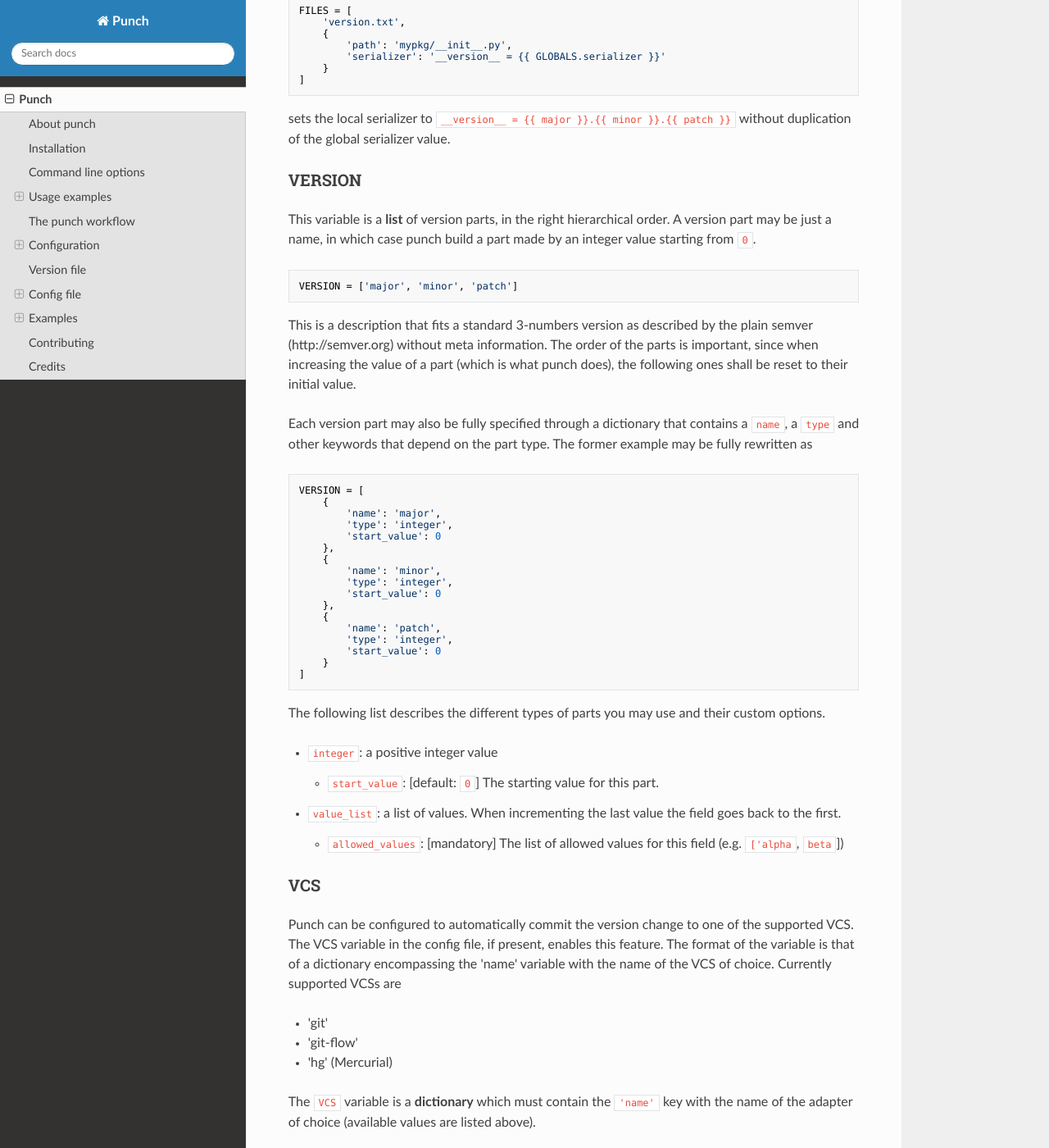
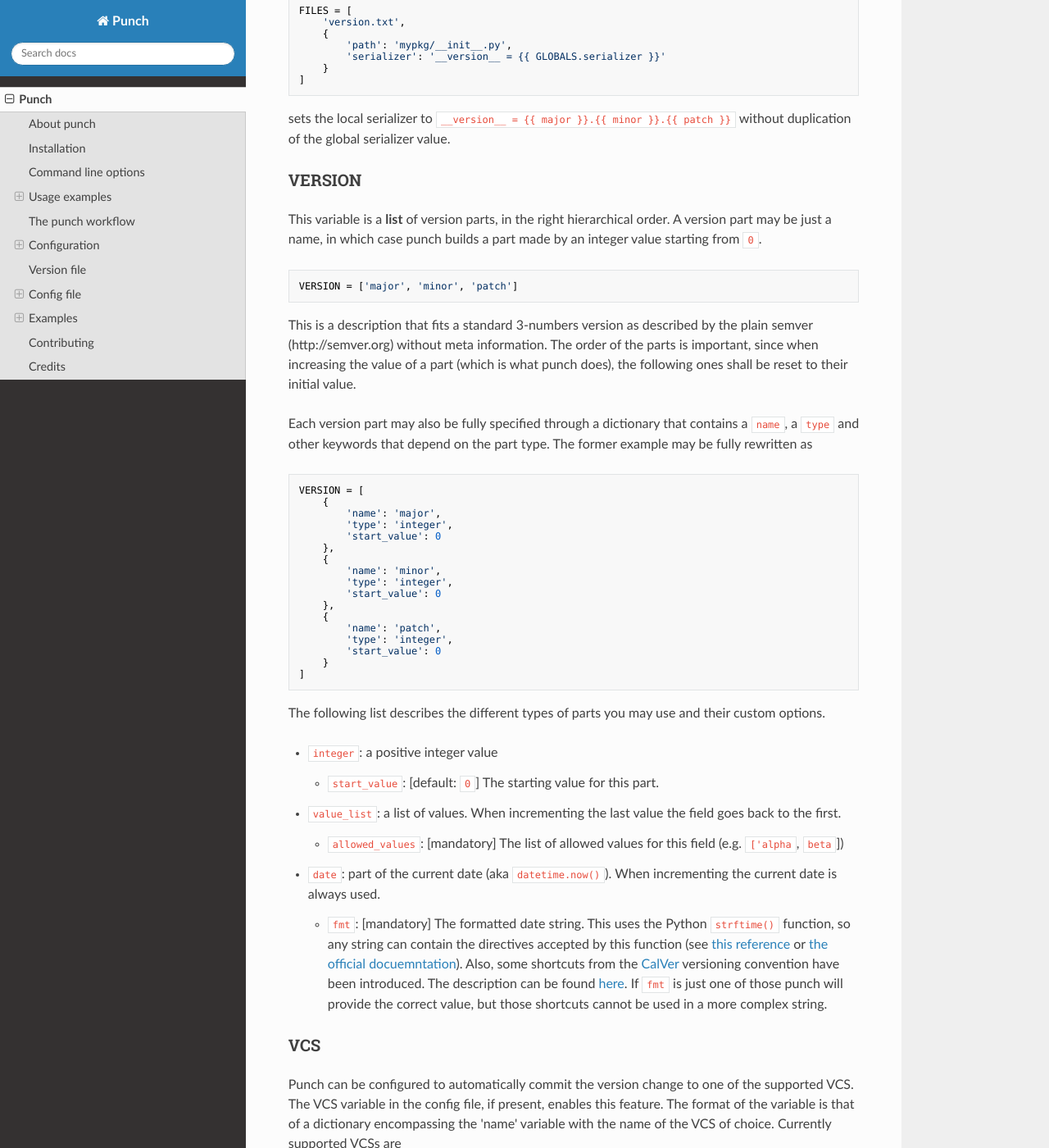
Before and after one commit to lgiordani/punch, an MkDocs documentation site: the page built from docs/index.md, in a window 1280 px wide and 1400 px high, scrolled down 6552 px. Shown: the whole window at 82% size. Built offline with MkDocs 1.6.1, drawn with Linux system fonts in a browser that asks for light colours; nearby versions of some CDN libraries; some of the changed text lies outside the part shown.

Commit message:
Added documentation for Date version part

````diff
--- a/docs/index.md
+++ b/docs/index.md
@@ -9,9 +9,7 @@ Update your version while having a drink
 
 Punch is a configurable version updater, and you can use to automate the management of your project's version number.
 
-Punch stores the version of your project in its own file. Each time you need to update it, Punch runs through the configured
- files and replaces the old version with the new one. Additionally, Punch may also automatically commit the version change
- on your VCS of choice.
+Punch stores the version of your project in its own file. Each time you need to update it, Punch runs through the configured files and replaces the old version with the new one. Additionally, Punch may also automatically commit the version change on your VCS of choice.
 
 ## Installation
 
@@ -21,15 +19,13 @@ Punch is available for both Python 2 and Python 3 through pip. Just create a vir
 pip install punch.py
 ```
 
-To start working with Punch you need a configuration file and a version file. You may ask Punch to create the two files for you with
- reasonable starting values with the flag `--init`
+To start working with Punch you need a configuration file and a version file. You may ask Punch to create the two files for you with reasonable starting values with the flag `--init`
 
 ``` sh
 punch --init
 ```
 
-which will create the `punch_config.py` and `punch_version.py` files in the current directory. These names are used by default
-by Punch, but you may change them (see later).
+which will create the `punch_config.py` and `punch_version.py` files in the current directory. These names are used by default by Punch, but you may change them (see later).
 
 ## Command line options
 
@@ -275,7 +271,7 @@ sets the local serializer to `__version__ = {{ major }}.{{ minor }}.{{ patch }}`
 
 ### VERSION
 
-This variable is a **list** of version parts, in the right hierarchical order. A version part may be just a name, in which case punch build a part made by an integer value starting from `0`.
+This variable is a **list** of version parts, in the right hierarchical order. A version part may be just a name, in which case punch builds a part made by an integer value starting from `0`.
 
 ```python
 VERSION = ['major', 'minor', 'patch']
@@ -308,11 +304,11 @@ VERSION = [
 The following list describes the different types of parts you may use and their custom options.
 
 * `integer`: a positive integer value
-    * `start_value`: [default: `0`] The starting value for this part.
-
+    - `start_value`: [default: `0`] The starting value for this part.
 * `value_list`: a list of values. When incrementing the last value the field goes back to the first.
-    * `allowed_values`: [mandatory] The list of allowed values for this field (e.g. `['alpha`, `beta`])
-
+    - `allowed_values`: [mandatory] The list of allowed values for this field (e.g. `['alpha`, `beta`])
+* `date`: part of the current date (aka `datetime.now()`). When incrementing the current date is always used.
+    - `fmt`: [mandatory] The formatted date string. This uses the Python `strftime()` function, so any string can contain the directives accepted by this function (see [this reference](http://strftime.org/) or [the official docuemntation](https://docs.python.org/3/library/datetime.html#strftime-strptime-behavior)). Also, some shortcuts from the [CalVer](http://calver.org/) versioning convention have been introduced. The description can be found [here](http://calver.org/#scheme). If `fmt` is just one of those punch will provide the correct value, but those shortcuts cannot be used in a more complex string.
 
 ### VCS
 
@@ -382,6 +378,42 @@ VERSION = ['major', 'minor', 'patch']
 | major         | 1.0.0           | 2.0.0       |
 | minor         | 1.0.0           | 1.1.0       |
 | patch         | 1.0.0           | 1.0.1       |
+
+### CalVer Ubuntu-style
+
+This example uses a versioning style taken from Ubuntu, which uses the CalVer 'YY.MM' syntax, that is the current year and the current month without zero-padding. See [here](http://calver.org/#ubuntu) for the CalVer explanation.
+
+``` python
+__config_version__ = 1
+
+GLOBALS = {
+    'serializer': '{{year}}.{{month}}',
+}
+
+FILES = ["README.md"]
+
+VERSION = [
+    {
+        'name': 'year',
+        'type': 'date',
+        'fmt': 'YY'
+    },
+    {
+        'name': 'month',
+        'type': 'date',
+        'fmt': 'MM'
+    }
+]
+```
+
+| Part updated  | Current version | New version |
+| ------------- |:---------------:|:-----------:|
+| year          | 2016            | current(1)  |
+| month         | 10              | current(2)  |
+
+(1) uses the current unpadded year, like `4` if the current year is 2004, `17` is the current year is 2017, and so on.
+
+(2) uses the current unpadded month, so one of the values in the list `[1, 2, 3, 4, 5, 6, 7, 8, 9, 10, 11, 12]`
 
 ### SemVer with build metadata
 
````
